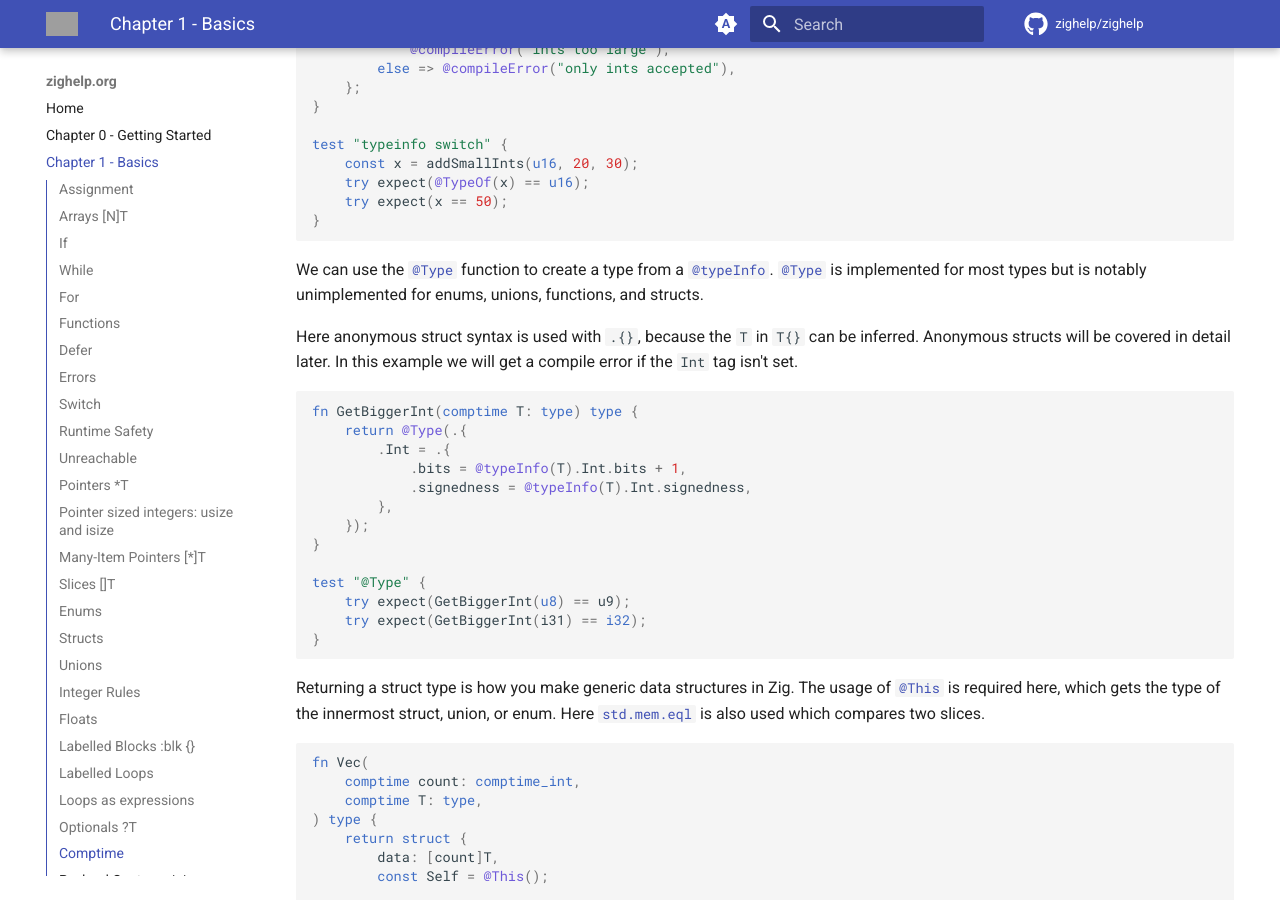
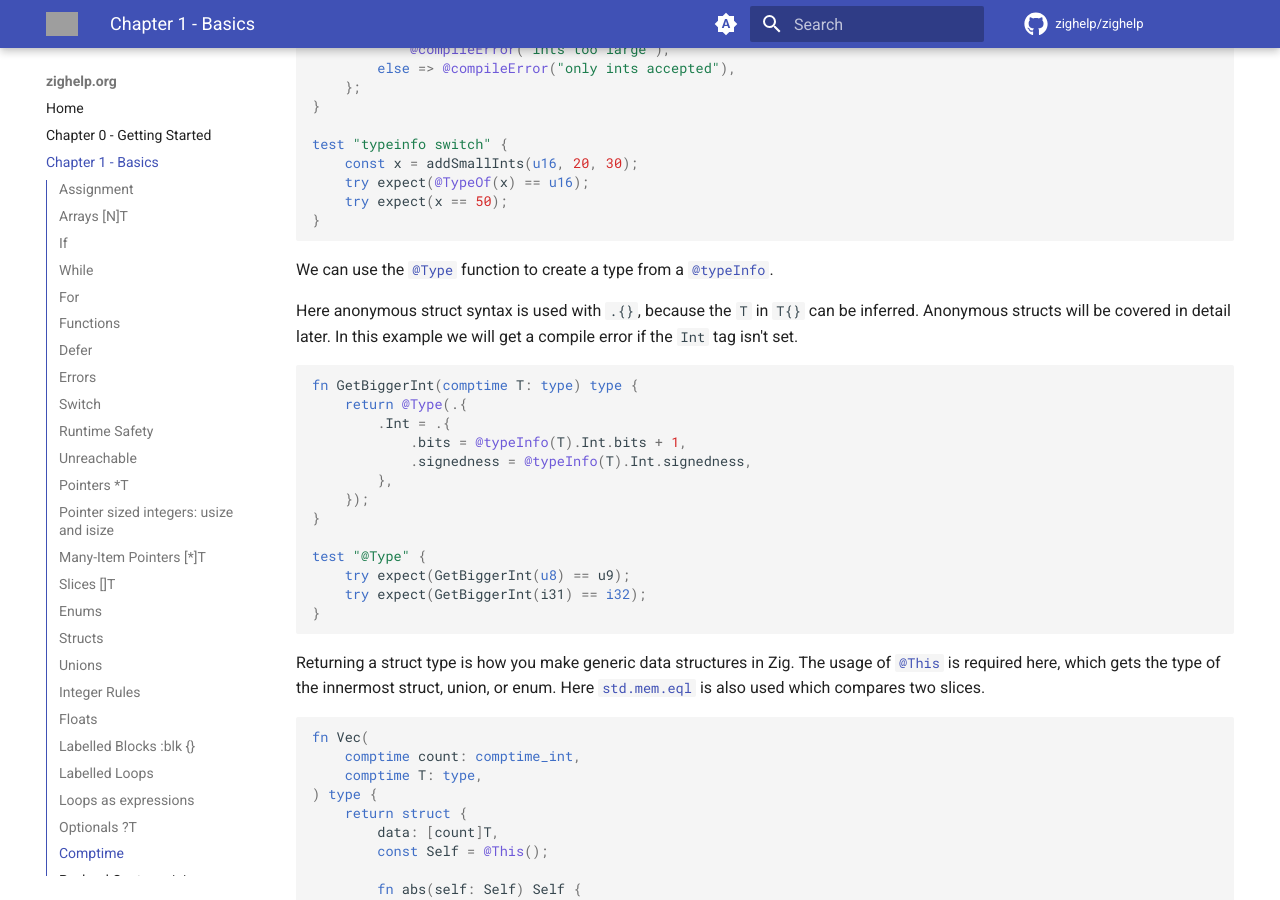
Before and after one commit to Sobeston/zig.guide, an MkDocs documentation site: the page built from docs/chapter-1.md, in a window 1280 px wide and 900 px high, scrolled down 22148 px. Built offline with MkDocs 1.6.1 and Material for MkDocs 9.7.7, drawn with Linux system fonts in a browser that asks for light colours; comment, search, counter and statistics services are not loaded; grey boxes are pictures that could not be loaded.

Commit message:
Remove info about Type not being implemented for enums, functions, structs...

````diff
--- a/docs/chapter-1.md
+++ b/docs/chapter-1.md
@@ -1087,7 +1087,7 @@ test "typeinfo switch" {
 }
 ```
 
-We can use the [`@Type`](https://ziglang.org/documentation/master/#Type) function to create a type from a [`@typeInfo`](https://ziglang.org/documentation/master/#typeInfo). [`@Type`](https://ziglang.org/documentation/master/#Type) is implemented for most types but is notably unimplemented for enums, unions, functions, and structs.
+We can use the [`@Type`](https://ziglang.org/documentation/master/#Type) function to create a type from a [`@typeInfo`](https://ziglang.org/documentation/master/#typeInfo).
 
 Here anonymous struct syntax is used with `.{}`, because the `T` in `T{}` can be inferred. Anonymous structs will be covered in detail later. In this example we will get a compile error if the `Int` tag isn't set.
 
````
